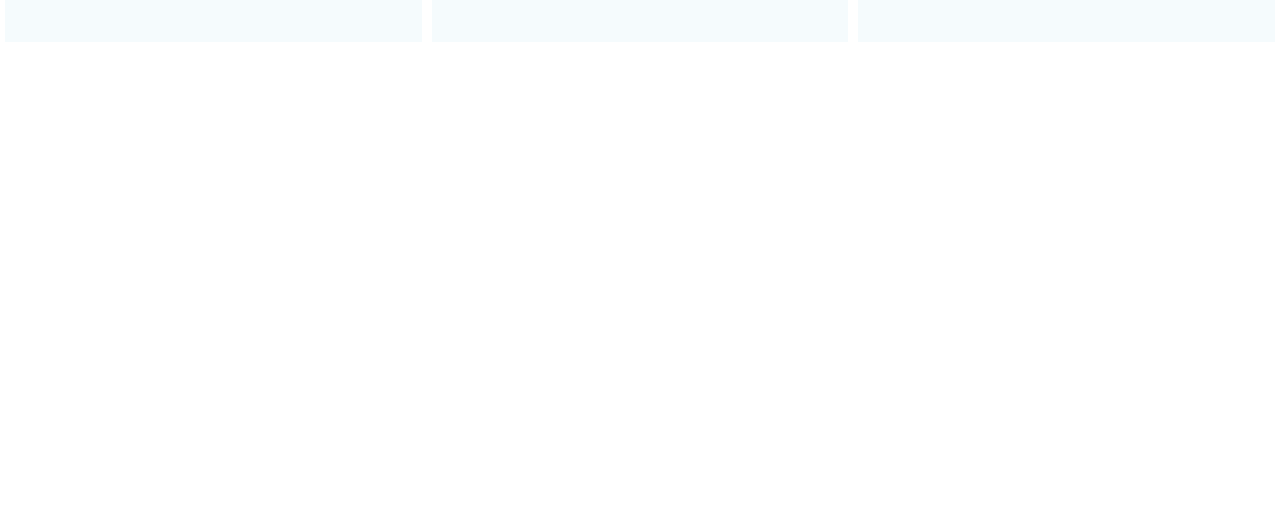
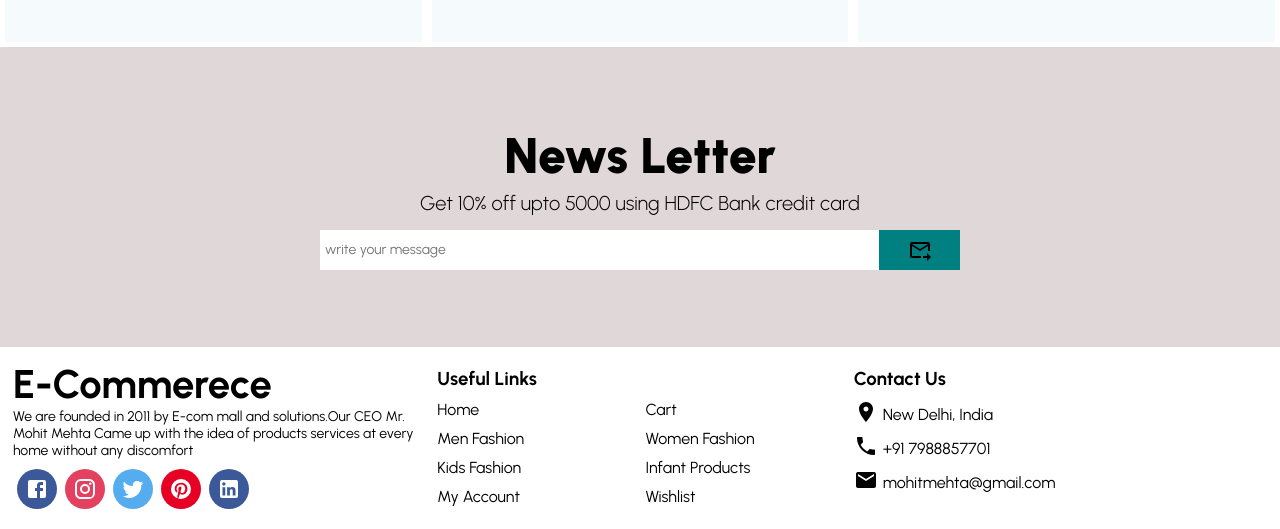
Before and after one commit to mmehta123/E-Commerce, a React (Create React App) app in the folder frontend/: page / in a window 1280 px wide. Shown: the part 2171-2700 px from the top of the page. Before the commit the page ends 2218 px from the top, so only its background shows below. Built offline with nearby package versions, Linux system fonts and the light colour scheme.

Commit message:
news letter and footer component

```diff
--- a/frontend/src/Pages/Home.jsx
+++ b/frontend/src/Pages/Home.jsx
@@ -2,8 +2,10 @@ import React from 'react'
 import Announcment from '../components/Announcment';
 import Categories from '../components/Categories';
 import Navbar from '../components/Navbar';
+import Newsletter from '../components/Newsletter';
 import Products from '../components/Products';
 import Slider from '../components/Slider';
+import Footer from '../components/Footer.jsx';
 
 
 const Home = () => {
@@ -14,6 +16,8 @@ const Home = () => {
             <Slider/>
             <Categories/>
             <Products/>
+            <Newsletter/>
+            <Footer/>
         </div>
     )
 }
--- /dev/null
+++ b/frontend/src/components/Footer.jsx
@@ -0,0 +1,137 @@
+import { Facebook, Instagram, LinkedIn, Pinterest, Twitter, LocationOn,LocalPhone,Mail } from '@mui/icons-material';
+import React from 'react';
+import styled from 'styled-components';
+
+const Container = styled.div`
+display:flex;
+justify-content:space-between;
+margin:10px;
+`;
+
+const Left = styled.div`
+margin:3px;
+flex:1;
+`
+const Logo = styled.h2`
+font-size:40px;
+`;
+const About = styled.p`
+font-size:14px;
+font-weight:400;
+
+`;
+const SocialContainer = styled.div`
+display:flex;
+
+`;
+const Icon = styled.div`
+margin:10px 4px;
+cursor:pointer;
+border-radius:50%;
+width:40px;
+height:40px;
+color:white;
+background-color:${(props) => props.color};
+display:flex;
+justify-content:center;
+align-items:center;
+`;
+
+const Center = styled.div`
+flex:1;
+margin-left:5px;`
+
+const Title = styled.h3`
+margin:10px 0;
+`
+const Ul = styled.ul`
+list-style-type: none;
+display: flex;
+flex-wrap: wrap;
+margin:0;
+padding:0;
+`;
+
+const ListItem = styled.li`
+flex:50%;
+margin-bottom:10px;
+cursor:pointer;
+`;
+
+
+const Right = styled.div`
+flex:1;
+`;
+
+const ContactRow = styled.div`
+display:flex;
+margin-top:6px;
+align-items:center;
+`;
+const ContactIcon = styled.div`
+margin-right:5px;
+`;
+const ContactData = styled.p``;
+
+
+
+
+const Footer = () => {
+    return (
+        <Container>
+            <Left>
+                <Logo>E-Commerece</Logo>
+                <About>We are founded in 2011 by E-com mall and solutions.Our CEO Mr. Mohit Mehta Came up with the idea of products services at every home without any discomfort</About>
+                <SocialContainer>
+                    <Icon color="#3b5999">
+                        <Facebook />
+                    </Icon>
+                    <Icon color="#e4405f">
+                        <Instagram />
+                    </Icon>
+                    <Icon color="#55acee">
+                        <Twitter />
+                    </Icon>
+                    <Icon color="#e60023">
+                        <Pinterest />
+                    </Icon>
+                    <Icon color="#3b5999">
+                        <LinkedIn />
+                    </Icon>
+                </SocialContainer>
+            </Left>
+            <Center>
+                <Title>Useful Links</Title>
+                <Ul>
+                    <ListItem>Home</ListItem>
+                    <ListItem>Cart</ListItem>
+                    <ListItem>Men Fashion</ListItem>
+                    <ListItem>Women Fashion</ListItem>
+                    <ListItem>Kids Fashion</ListItem>
+                    <ListItem>Infant Products</ListItem>
+                    <ListItem>My Account</ListItem>
+                    <ListItem>Wishlist</ListItem>
+                </Ul>
+            </Center>
+            <Right>
+                <Title>Contact Us</Title>
+                <ContactRow>
+                    <ContactIcon><LocationOn /></ContactIcon>
+                    <ContactData>New Delhi, India </ContactData>
+                </ContactRow>
+                <ContactRow>
+                    <ContactIcon><LocalPhone /></ContactIcon>
+                    <ContactData>+91 7988857701</ContactData>
+                </ContactRow>
+                <ContactRow>
+                    <ContactIcon><Mail /></ContactIcon>
+                    <ContactData>mohitmehta@gmail.com</ContactData>
+                </ContactRow>
+                {/* <Payment>
+
+                </Payment> */}
+            </Right>
+        </Container>
+    )
+}
+export default Footer
--- /dev/null
+++ b/frontend/src/components/Newsletter.jsx
@@ -0,0 +1,73 @@
+import React from 'react';
+import styled from 'styled-components';
+import {ForwardToInbox} from '@mui/icons-material';
+
+
+const Container = styled.div`
+    display:flex;
+    justify-content:center;
+    align-items:center;
+    width:100%;
+    height:300px;
+    flex-direction:column;
+    background-color:rgb(224, 216, 216);
+`;
+const Title = styled.h2`
+    text-align:center;
+    font-size:50px;
+    font-weight:900;
+`;
+const Desc = styled.div`
+    text-align:center;
+    font-size:20px;
+    font-weight:300;
+    margin:5px 0;
+`;
+const InputContainer = styled.div`
+display:flex;
+width:50%;
+margin-top:10px;
+height:40px;
+justify-content: space-between;
+background-color:white;
+`;
+const Input = styled.input`
+outline:none;
+border:none;
+padding:5px;
+flex:8;
+font-size:14px;
+`;
+const Button = styled.button`
+flex:1;
+cursor:pointer;
+border:none;
+outline:none;
+background-color:teal;
+&:hover{
+    color:white;
+}
+`;
+const Icon = styled.div`
+display:flex;
+justify-content:center;
+align-items:center;
+`;
+const Newsletter = () => {
+    return (
+        <Container>
+            <Title>News Letter</Title>
+            <Desc>Get 10% off upto 5000 using HDFC Bank credit card</Desc>
+            <InputContainer>
+                <Input placeholder="write your message" />
+                <Button>
+                    <Icon >
+                        <ForwardToInbox />
+                    </Icon>
+                </Button>
+            </InputContainer>
+        </Container>
+    )
+}
+
+export default Newsletter
--- a/frontend/src/components/Product.jsx
+++ b/frontend/src/components/Product.jsx
@@ -61,8 +61,6 @@ align-items: center;
   }
 `
 
-
-
 const Product = ({ item }) => {
     return (
         <Container>
--- a/frontend/src/index.css
+++ b/frontend/src/index.css
@@ -10,4 +10,5 @@ body {
 code {
   font-family: source-code-pro, Menlo, Monaco, Consolas, 'Courier New',
     monospace;
+    background-color: ;
 }
```
